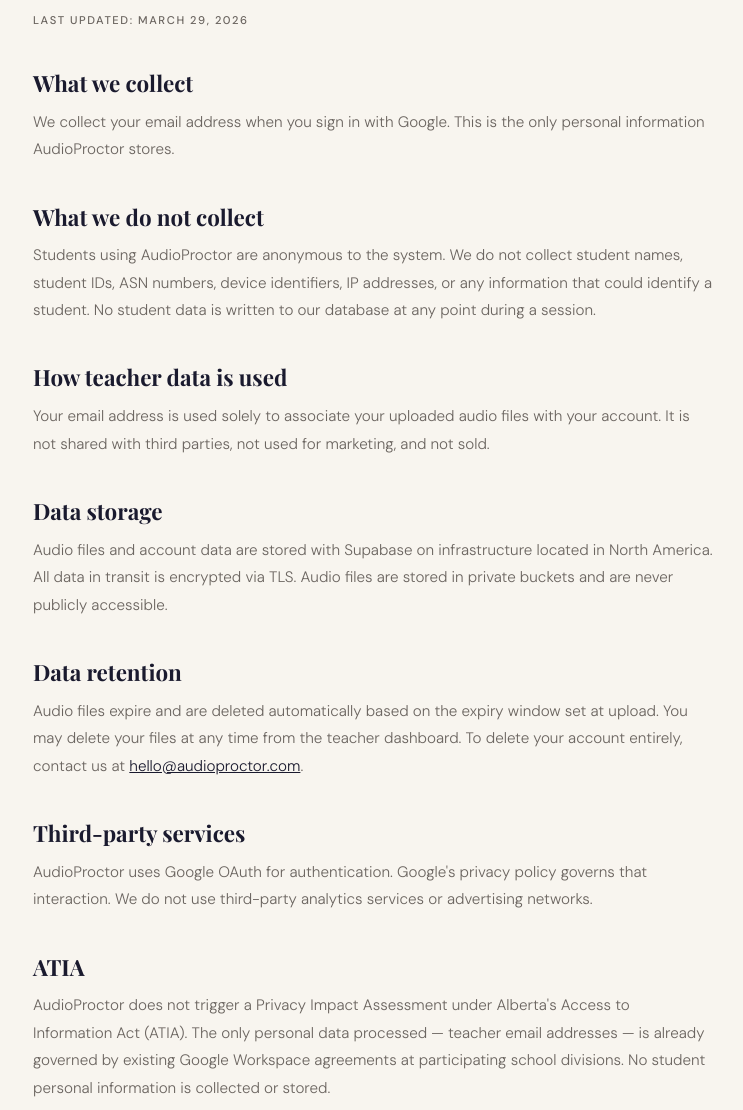
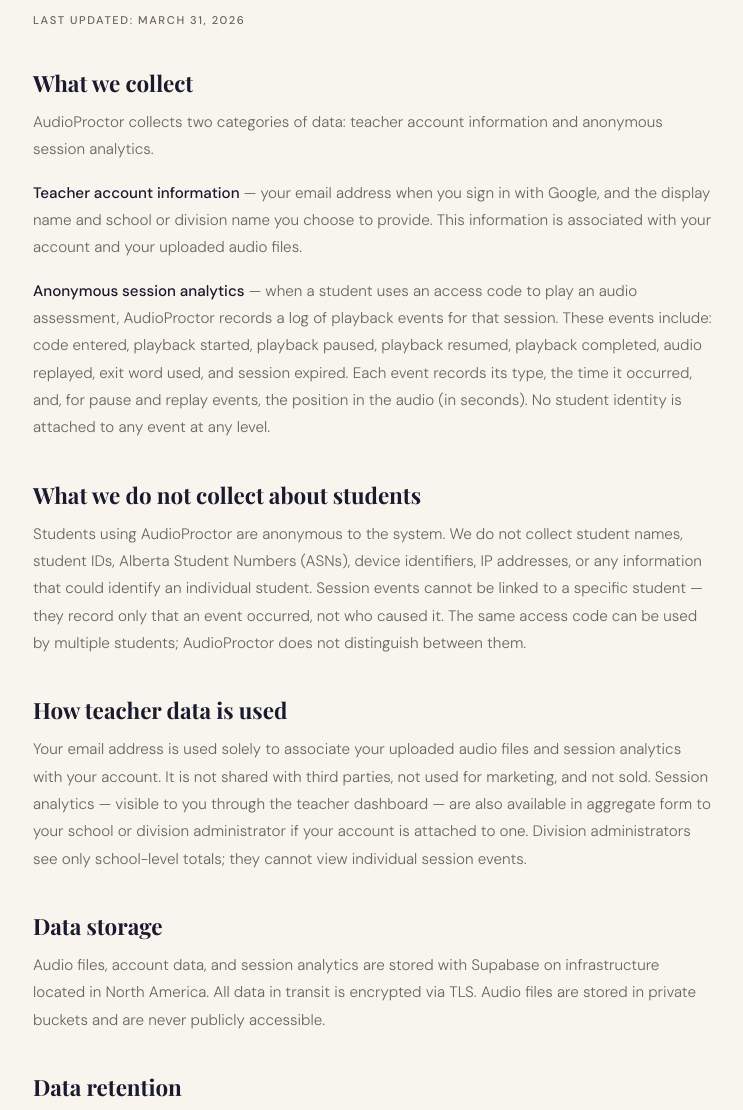
Before and after one commit to vacuumboots/audioproctor, a browser extension: page site/privacy.html in a window 1280 px wide. Shown: the part 237-1347 px from the top of the page, without its empty margins (89-832 px from the left). Drawn offline with nearby package versions, Linux system fonts and the light colour scheme.

Commit message:
Fix #6: update Privacy Policy to cover session analytics (Stage 4)
The Stage 4 session_events table made the previous policy inaccurate in
two places: "email is the only personal information we store" and "no
student data is written during a session."

Updated sections:
- What we collect: now describes both teacher account data and anonymous
  session analytics (event type, timestamp, position_seconds); makes clear
  no student identity is attached at any level
- What we do not collect: expanded to clarify same access code can serve
  multiple students, AudioProctor cannot distinguish between them
- How teacher data is used: adds division admin aggregate access scope
- Data retention: explicitly states session_events deleted with the upload,
  and all data deleted on account deletion
- Third-party services: adds Vercel, Supabase, Resend
- Renamed ATIA section to FOIPPA and ATIA; explains why anonymous session
  analytics do not constitute personal information under FOIPPA; mentions
  data processing agreement option for divisions
- Last updated date: March 31, 2026

Roadmap: Stage 4 Privacy Policy item checked off.

Co-Authored-By: Claude Sonnet 4.6 <noreply@anthropic.com>

```diff
--- a/site/privacy.html
+++ b/site/privacy.html
@@ -15,30 +15,32 @@
   <div class="site-container">
     <span class="section-label">Legal</span>
     <h1 class="section-headline">Privacy Policy</h1>
-    <p class="label" style="margin-top:0.5rem;">Last updated: March 29, 2026</p>
+    <p class="label" style="margin-top:0.5rem;">Last updated: March 31, 2026</p>
 
     <div class="prose" style="margin-top:2.5rem;">
 
       <h2>What we collect</h2>
-      <p>We collect your email address when you sign in with Google. This is the only personal information AudioProctor stores.</p>
+      <p>AudioProctor collects two categories of data: teacher account information and anonymous session analytics.</p>
+      <p><strong>Teacher account information</strong> — your email address when you sign in with Google, and the display name and school or division name you choose to provide. This information is associated with your account and your uploaded audio files.</p>
+      <p><strong>Anonymous session analytics</strong> — when a student uses an access code to play an audio assessment, AudioProctor records a log of playback events for that session. These events include: code entered, playback started, playback paused, playback resumed, playback completed, audio replayed, exit word used, and session expired. Each event records its type, the time it occurred, and, for pause and replay events, the position in the audio (in seconds). No student identity is attached to any event at any level.</p>
 
-      <h2>What we do not collect</h2>
-      <p>Students using AudioProctor are anonymous to the system. We do not collect student names, student IDs, ASN numbers, device identifiers, IP addresses, or any information that could identify a student. No student data is written to our database at any point during a session.</p>
+      <h2>What we do not collect about students</h2>
+      <p>Students using AudioProctor are anonymous to the system. We do not collect student names, student IDs, Alberta Student Numbers (ASNs), device identifiers, IP addresses, or any information that could identify an individual student. Session events cannot be linked to a specific student — they record only that an event occurred, not who caused it. The same access code can be used by multiple students; AudioProctor does not distinguish between them.</p>
 
       <h2>How teacher data is used</h2>
-      <p>Your email address is used solely to associate your uploaded audio files with your account. It is not shared with third parties, not used for marketing, and not sold.</p>
+      <p>Your email address is used solely to associate your uploaded audio files and session analytics with your account. It is not shared with third parties, not used for marketing, and not sold. Session analytics — visible to you through the teacher dashboard — are also available in aggregate form to your school or division administrator if your account is attached to one. Division administrators see only school-level totals; they cannot view individual session events.</p>
 
       <h2>Data storage</h2>
-      <p>Audio files and account data are stored with Supabase on infrastructure located in North America. All data in transit is encrypted via TLS. Audio files are stored in private buckets and are never publicly accessible.</p>
+      <p>Audio files, account data, and session analytics are stored with Supabase on infrastructure located in North America. All data in transit is encrypted via TLS. Audio files are stored in private buckets and are never publicly accessible.</p>
 
       <h2>Data retention</h2>
-      <p>Audio files expire and are deleted automatically based on the expiry window set at upload. You may delete your files at any time from the teacher dashboard. To delete your account entirely, contact us at <a href="mailto:hello@audioproctor.com" style="color:var(--ink);">hello@audioproctor.com</a>.</p>
+      <p>Audio files expire automatically based on the expiry window set at upload and are deleted at that time. Session analytics associated with an audio file are deleted when that file is deleted. If you delete your account, all audio files, session analytics, and account data are deleted immediately and permanently. You may delete your account at any time from the Settings page.</p>
 
       <h2>Third-party services</h2>
-      <p>AudioProctor uses Google OAuth for authentication. Google's privacy policy governs that interaction. We do not use third-party analytics services or advertising networks.</p>
+      <p>AudioProctor uses Google OAuth for authentication. Google's privacy policy governs that interaction. We do not use third-party advertising networks. Vercel hosts the application infrastructure; Supabase stores data; Resend delivers transactional emails.</p>
 
-      <h2>ATIA</h2>
-      <p>AudioProctor does not trigger a Privacy Impact Assessment under Alberta's Access to Information Act (ATIA). The only personal data processed — teacher email addresses — is already governed by existing Google Workspace agreements at participating school divisions. No student personal information is collected or stored.</p>
+      <h2>FOIPPA and ATIA</h2>
+      <p>AudioProctor is designed for use in Alberta school divisions subject to the Freedom of Information and Protection of Privacy Act (FOIPPA) and the Access to Information Act (ATIA). No student personal information is collected or stored. The anonymous session analytics described above do not constitute personal information as defined under FOIPPA because they cannot be used — alone or in combination with other information held by AudioProctor — to identify a specific individual. Teacher email addresses are processed under the authority of the school division's existing Google Workspace agreement. Divisions with specific data governance requirements are invited to contact us to discuss a data processing agreement.</p>
 
       <h2>Contact</h2>
       <p>Questions about this policy: <a href="mailto:hello@audioproctor.com" style="color:var(--ink);">hello@audioproctor.com</a></p>
```
Also changed, not shown: roadmap.md (+4 -2 lines).
